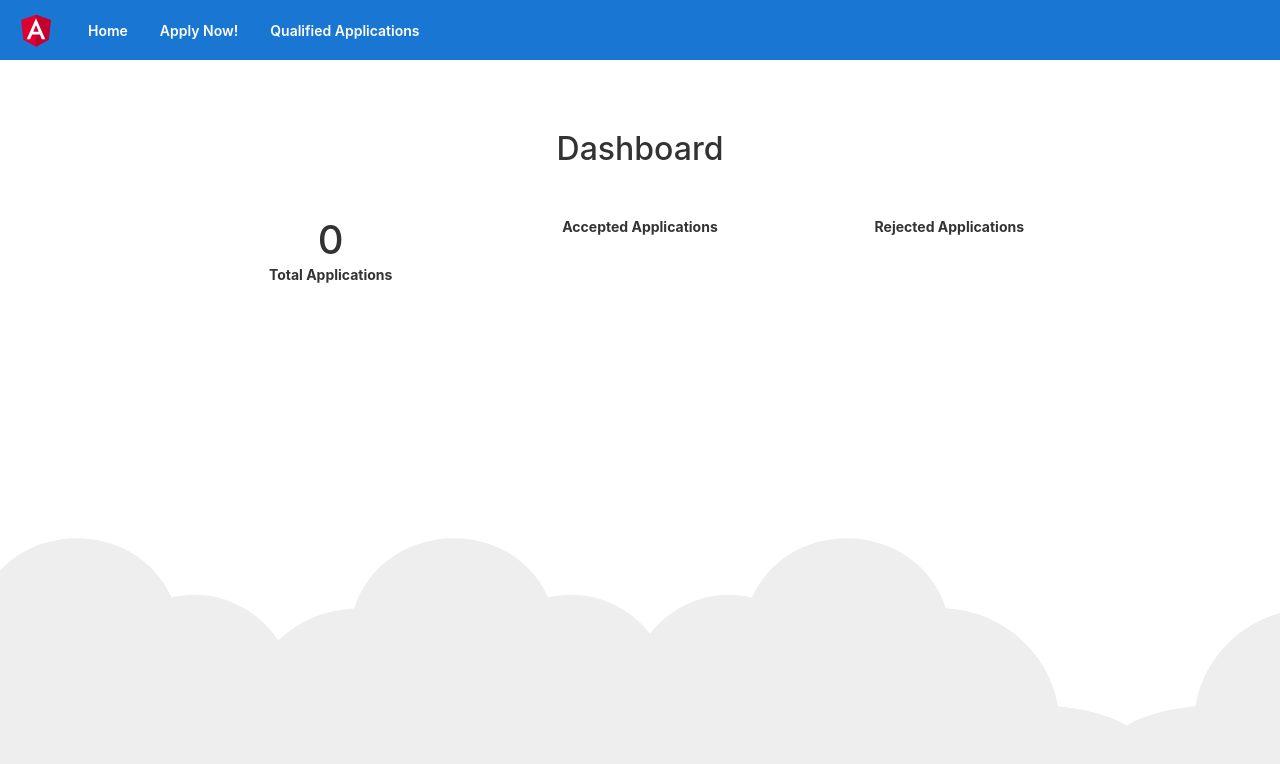
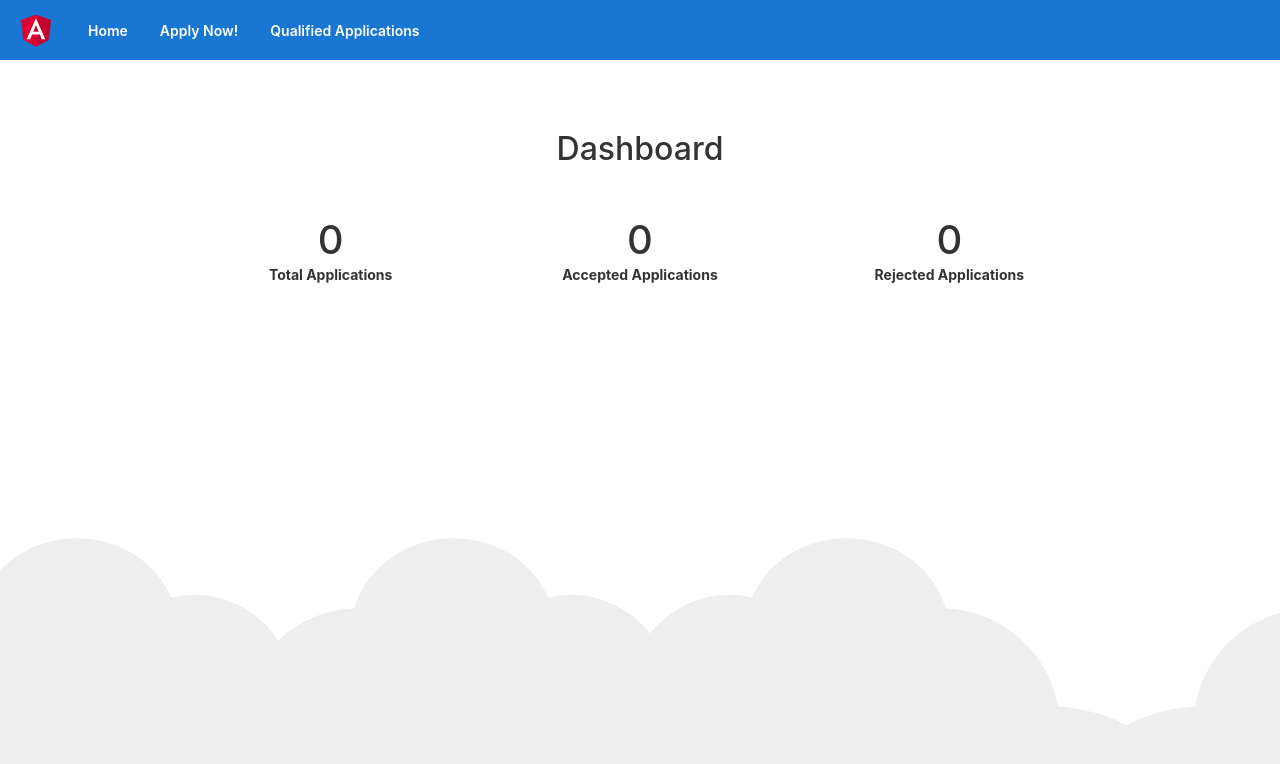
Before and after one commit to benalloway/snag-angular-app, an Angular app: page / in a window 1280 px wide. Shown: the top 764 px of the page. Built offline with nearby package versions, Linux system fonts and the light colour scheme; no server answers.

Commit message:
ux enhancement on stats

```diff
--- a/src/app/dashboard/dashboard.component.html
+++ b/src/app/dashboard/dashboard.component.html
@@ -8,7 +8,7 @@
         <div class="col-lg-4 col-md-12 mb-4">
 
           <div class="text-center">
-            <h2 class="h1 mb-0">{{rejectedApplications?.length + acceptedApplications?.length}}</h2>
+            <h2 class="h1 mb-0">{{rejectedApplications?.length + acceptedApplications?.length ?? 0}}</h2>
             <p><strong>Total Applications</strong></p>
           </div>
 
@@ -19,7 +19,7 @@
         <div class="col-lg-4 col-md-6 mb-4">
 
           <div class="text-center">
-            <h2 class="h1 mb-0">{{acceptedApplications?.length}}</h2>
+            <h2 class="h1 mb-0">{{acceptedApplications?.length ?? 0}}</h2>
             <p><strong>Accepted Applications</strong></p>
           </div>
 
@@ -30,7 +30,7 @@
         <div class="col-lg-4 col-md-6 mb-4">
 
           <div class="text-center">
-            <h2 class="h1 mb-0">{{rejectedApplications?.length}}</h2>
+            <h2 class="h1 mb-0">{{rejectedApplications?.length ?? 0}}</h2>
             <p><strong>Rejected Applications</strong></p>
           </div>
 
```
